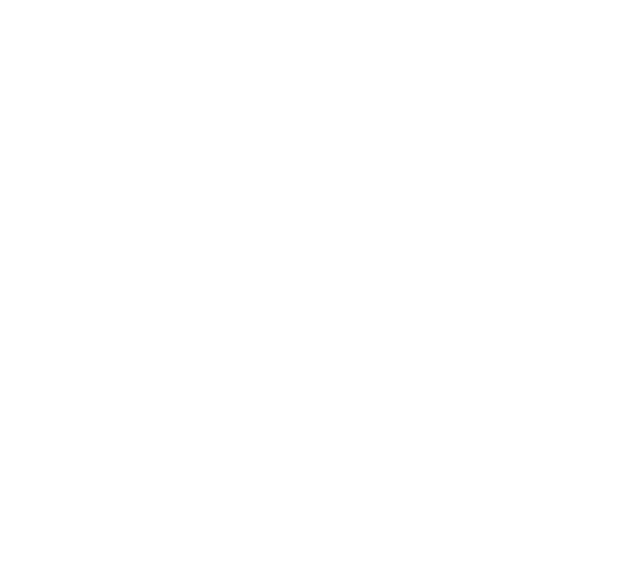
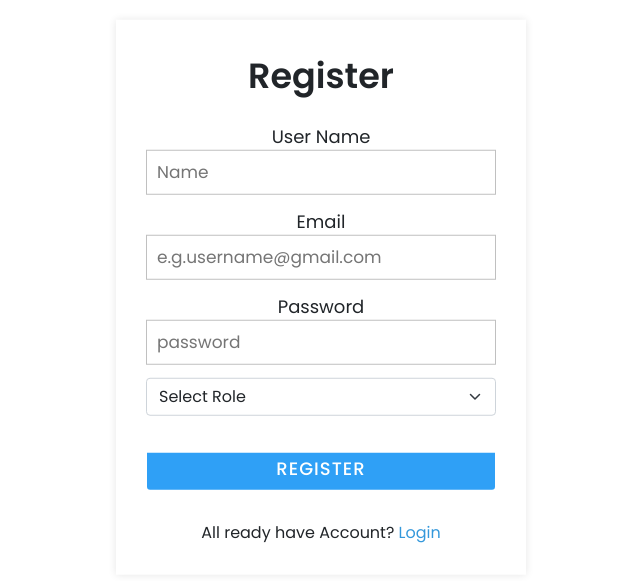
Before and after one commit to Archit-Suthar/TRINIT_ExitCode_Dev02, a React (Create React App) app: page /signup in a window 1280 px wide. Before the commit this address had no page. Shown: the part 103-684 px from the top of the page, without its empty margins (319-959 px from the left). Built offline with nearby package versions, Linux system fonts and the light colour scheme.

Commit message:
add more and more functionality

```diff
--- a/src/App.js
+++ b/src/App.js
@@ -1,5 +1,5 @@
 import './App.css';
-
+import BugStates from './context/bugs/BugStates';
 import {
   BrowserRouter as Router,
   Routes ,
@@ -7,20 +7,21 @@
 } from "react-router-dom"
 import Home from './components/Home/Home';
 import Login from './components/login/Login';
+import Signup from './components/Signup/Signup';
 import Dashboard from './components/User/Dashboard';
 function App() {
   return (
     <div className="App">
+      <BugStates>
       <Router>
-
         <Routes>
         <Route exact path="/" element={<Home/>}/>
         <Route exact path="/login" element={<Login />} />
+        <Route exact path="/signup" element={<Signup />} />
         <Route exact path="/dashboard" element={<Dashboard />} />
         </Routes>
-        {/* </div> */}
-
       </Router>
+      </BugStates>
     </div>
   );
 }
--- a/src/components/Home/Home.js
+++ b/src/components/Home/Home.js
@@ -1,5 +1,5 @@
 import React from 'react'
-import Navbar from '../navbar/Navbar';
+import Navbar from '../navbar/navbar';
 
 const Home = () => {
   return (
--- /dev/null
+++ b/src/components/Signup/Signup.js
@@ -0,0 +1,80 @@
+import React, { useState } from 'react';
+import { useNavigate } from 'react-router'
+import {
+  Link
+} from "react-router-dom";
+import './signup.css'
+const Login = () => {
+  let navigate = useNavigate();
+  const [credentials, setCredentials] = useState({ name: " ", email: " ", password: " ", post:"" })
+  const handleSubmit = async (e) => {
+    e.preventDefault();
+    const { name, email, password,post } = credentials;
+    const response = await fetch(`http://localhost:5000/admin/addadmin`, {
+      method: 'POST',
+      headers: {
+        'Content-Type': 'application/json',
+      },
+      body: JSON.stringify({ name, email, password,post })
+    });
+    const json = await response.json();
+    console.log(json)
+    if (json.success) {
+      //Save the token and redirect to home
+      localStorage.setItem('token', json.authtoken);
+      navigate("/login")
+      alert("Account Created Successfully")
+      // props.showAlert("Account Created Successfully","success")
+    } else {
+      // props.showAlert("Invalid Credentials","danger")
+      alert("Invalid Credentials");
+    }
+  }
+  const onChange = (e) => {
+    setCredentials({ ...credentials, [e.target.name]: e.target.value })
+  }
+  return (
+    <div className="center">
+      {/* <input type="checkbox" id="show"/>
+    <label for="show" className="show-btn">View Form</label> */}
+      <div className="container-login">
+        {/* <label for="show" className="close-btn fas fa-times" title="close"></label> */}
+        <div className="text">
+          Register
+        </div>
+        <form onSubmit={handleSubmit}>
+          <div className="data">
+            <label>User Name</label>
+            <input type="text" name='name' required placeholder='Name' onChange={onChange} />
+          </div>
+          <div className="data">
+            <label>Email</label>
+            <input type="text" name='email' required placeholder='e.g.username@gmail.com' onChange={onChange} />
+          </div>
+          <div className="data">
+            <label>Password</label>
+            <input type="password" name='password' required placeholder='password' onChange={onChange} />
+          </div>
+          {/* {select} */}
+          <select className="form-select" name='post'  onChange={onChange} aria-label="Default select example">
+                  <option select = "true">Select Role</option>
+                  <option value="Admin">Admin</option>
+                  <option value="Employee">Employee</option>
+                  <option value="User">User</option>
+               </select>
+
+               {/* {select} */}
+          <div className="btn">
+            <div className="inner"></div>
+            <button type="submit">Register</button>
+          </div>
+          <div className="signup-link">
+            All ready have Account? <Link to="/login">Login</Link>
+          </div>
+        </form>
+      </div>
+    </div>
+  )
+}
+
+export default Login;
--- /dev/null
+++ b/src/components/Signup/signup.css
@@ -0,0 +1,126 @@
+@import url('https://fonts.googleapis.com/css?family=Poppins:400,500,600,700&display=swap');
+*{
+  margin: 0;
+  padding: 0;
+  outline: none;
+  box-sizing: border-box;
+  font-family: 'Poppins', sans-serif;
+}
+body{
+  height: 100vh;
+  width: 100%;
+  /* background: linear-gradient(115deg, #56d8e4 10%, #9f01ea 90%); */
+}
+.show-btn{
+  background: #fff;
+  padding: 10px 20px;
+  font-size: 20px;
+  font-weight: 500;
+  color: #3498db;
+  cursor: pointer;
+  box-shadow: 0px 0px 10px rgba(0,0,0,0.1);
+}
+.show-btn, .container-login{
+  position: absolute;
+  top: 50%;
+  left: 50%;
+  transform: translate(-50%, -50%);
+}
+.container-login{
+  /* display: none; */
+  background: #fff;
+  width: 410px;
+  padding: 30px;
+  box-shadow: 0 0 8px rgba(0,0,0,0.1);
+}
+#show:checked ~ .container-login{
+  display: block;
+}
+.container-login .close-btn{
+  position: absolute;
+  right: 20px;
+  top: 15px;
+  font-size: 18px;
+  cursor: pointer;
+}
+.container-login .close-btn:hover{
+  color: #3498db;
+}
+.container-login .text{
+  font-size: 35px;
+  font-weight: 600;
+  text-align: center;
+}
+.container-login form{
+  margin-top: -20px;
+}
+.container-login form .data{
+  height: 45px;
+  width: 100%;
+  margin: 40px 0;
+}
+form .data label{
+  font-size: 18px;
+}
+form .data input{
+  height: 100%;
+  width: 100%;
+  padding-left: 10px;
+  font-size: 17px;
+  border: 1px solid silver;
+}
+form .data input:focus{
+  border-color: #3498db;
+  border-bottom-width: 2px;
+}
+form .forgot-pass{
+  margin-top: 8px !important;
+}
+form .forgot-pass a{
+  color: #3498db;
+  text-decoration: none;
+}
+form .forgot-pass a:hover{
+  text-decoration: underline;
+}
+form .btn{
+  margin: 30px 0;
+  height: 45px;
+  width: 100%;
+  position: relative;
+  overflow: hidden;
+}
+form .btn .inner{
+  height: 100%;
+  width: 300%;
+  position: absolute;
+  left: -100%;
+  z-index: -1;
+  background: #2fa0f6;
+  transition: all 0.4s;
+}
+form .btn:hover .inner{
+  left: 0;
+}
+form .btn button{
+  height: 100%;
+  width: 100%;
+  background: none;
+  border: none;
+  color: #fff;
+  font-size: 18px;
+  font-weight: 500;
+  text-transform: uppercase;
+  letter-spacing: 1px;
+  cursor: pointer;
+}
+form .signup-link{
+  text-align: center;
+}
+form .signup-link a{
+  color: #3498db;
+  text-decoration: none;
+}
+form .signup-link a:hover{
+  text-decoration: underline;
+}
--- a/src/components/User/Dashboard.js
+++ b/src/components/User/Dashboard.js
@@ -1,5 +1,5 @@
 import React from 'react';
-import Navbar from '../navbar/Navbar';
+import Navbar from '../navbar/navbar';
 import AddBug from '../Bug/AddBug';
 import Buglist from '../buglist/Buglist';
 
--- a/src/components/login/login.js
+++ b/src/components/login/login.js
@@ -1,36 +1,37 @@
-import React,{useState} from 'react';
+import React, { useState } from 'react';
 import './login.css'
-// import {
-//     Link
-//   } from "react-router-dom";
+import {
+   Link
+} from "react-router-dom";
 import { useNavigate } from 'react-router'
 import './login.css';
 const Login = () => {
 
    let navigate = useNavigate();
-   const [credentials,setCredentials] = useState({email:"",password:""});
-   const handleSubmit = async (e)=>{
+   const [credentials, setCredentials] = useState({ email: "", password: "",post:"" });
+   const handleSubmit = async (e) => {
       e.preventDefault();
       const response = await fetch(`http://localhost:5000/admin/login`, {
          method: 'POST',
          headers: {
             'Content-Type': 'application/json',
          },
-              body: JSON.stringify({email:credentials.email,password:credentials.password})
+         body: JSON.stringify({ email: credentials.email, password: credentials.password,post: credentials.post })
       });
       const json = await response.json();
       console.log(json)
-            if(json.success){
+      if (json.success) {
          //Save the token and redirect to home
-                localStorage.setItem('token',json.authtoken);
+         localStorage.setItem('token', json.authtoken);
+         localStorage.setItem('post', json.post);
          alert("Logged In Successfully")
-                navigate("/")
-            }else{
+         navigate("/dashboard")
+      } else {
          alert("Invalid Details");
       }
    }
-   const onChange = (e)=>{
-      setCredentials({...credentials, [e.target.name]:e.target.value})
+   const onChange = (e) => {
+      setCredentials({ ...credentials, [e.target.name]: e.target.value })
    }
    return (
       <div className="center">
@@ -41,27 +42,21 @@
             <form onSubmit={handleSubmit}>
                <div className="data">
                   <label>UserName</label>
-             <input type="text" required placeholder='e.g.username@gmail.com' name='email' value={credentials.email} onChange={onChange}/>
+                  <input type="text" required placeholder='e.g.username@gmail.com' name='email' value={credentials.email} onChange={onChange} />
                </div>
                <div className="data">
                   <label>Password</label>
-             <input type="password" required placeholder='password' name='password' value={credentials.password} onChange={onChange}/>
+                  <input type="password" required placeholder='password' name='password' value={credentials.password} onChange={onChange} />
                </div>
-          {/* radio button */}
-          {/* <div className="form-check">
-            <input className="form-check-input" type="radio" name="flexRadioDefault" id="flexRadioDefault1"  checked/>
-              <label className="form-check-label" forhtml="flexRadioDefault1">
-                Student
-              </label>
-          </div>
-          <div className="form-check">
-            <input className="form-check-input" type="radio" name="flexRadioDefault" id="flexRadioDefault2" />
-              <label className="form-check-label" forhtml="flexRadioDefault2">
-                Admin
-              </label>
-          </div> */}
+               {/* {select} */}
+               <select className="form-select" onChange={onChange} name='post' aria-label="Default select example">
+                  <option select = "true">Select Role</option>
+                  <option value="Admin">Admin</option>
+                  <option value="Employee">Employee</option>
+                  <option value="User">User</option>
+               </select>
 
-          {/* radio button */}
+               {/* {select} */}
                <div className="forgot-pass">
                   <a href="#">Forgot Password?</a>
                </div>
@@ -70,7 +65,7 @@
                   <button type="submit">login</button>
                </div>
                <div className="signup-link">
-             {/* Not a member? <Link to="/signup">Register</Link> */}
+                  Not a member? <Link to="/signup">Register</Link>
                </div>
             </form>
          </div>
--- a/src/components/navbar/navbar.js
+++ b/src/components/navbar/navbar.js
@@ -1,13 +1,14 @@
 import React from 'react';
+import { Link,useLocation } from 'react-router-dom';
 import { useNavigate } from 'react-router'
-// import { Link } from 'react-router-dom';
+function Navbar() {
+    const location = useLocation();
+    let navigate = useNavigate();
+    const handleLogout = ()=>{
+        localStorage.removeItem("token");
+        navigate("/login")
 
-function Navbar() {
-   let navigate = useNavigate();
-
-    const handleLogin = () => {
-        navigate("/login")
-    }
+      }
     return <div>
         <nav className="navbar navbar-expand-lg navbar-light bg-light">
             <div className="container-fluid">
@@ -18,16 +19,20 @@
                 <div className="collapse navbar-collapse" id="navbarSupportedContent">
                     <ul className="navbar-nav me-auto mb-2 mb-lg-0">
                         <li className="nav-item">
-                            <a className="nav-link active" aria-current="page" href="/">Home</a>
+                            <Link className={`nav-link ${location.pathname === "/"?"active":""}`} aria-current="page" to="/">Home</Link>
                         </li>
                         <li className="nav-item">
-                            <a className="nav-link" href="/dashboard">Dashboard</a>
+                            <Link className={`nav-link ${location.pathname === "/dashboard"?"active":""}` } to="/dashboard">Dashboard</Link>
                         </li>
 
                     </ul>
-                        <div class="d-flex">
-                            <button class="btn btn-outline-primary" onClick={handleLogin}>Login / SignUp</button>
-                        </div>
+                    <div className="d-flex">
+                        {!localStorage.getItem("token") ?
+                        <>
+                        <Link className="btn btn-outline-primary" to="/login" role="button">LogIn</Link>
+                        </> :
+                        <button className="btn btn-outline-primary" onClick={handleLogout}>Log Out</button>}
+                    </div>
 
                 </div>
             </div>
--- /dev/null
+++ b/src/context/bugs/BugStates.js
@@ -0,0 +1,48 @@
+import BugContext from "./bugContext";
+import {useState} from "react";
+
+const BugStates = (props) => {
+    const host = "http://localhost:5000";
+    const bugsInitial = []
+      const [bugs,setBugs] = useState(bugsInitial)
+      //Get All Bugs
+      const getBug = async()=>{
+        const response = await fetch(`${host}/bugs/fetchallbugs`, {
+            method: 'GET',
+            headers: {
+              'Content-Type': 'application/json',
+              "auth-token":localStorage.getItem("token")
+            }
+          });
+          const json = await response.json()
+          console.log(json);
+         setBugs(json)
+      }
+
+
+    //Add bug
+    const addBug = async(name,description,type)=>{
+        const response = await fetch(`${host}/bugs/addbug`, {
+            method: 'POST',
+            headers: {
+              'Content-Type': 'application/json',
+              "auth-token":localStorage.getItem("token")
+            },
+
+            body: JSON.stringify({name,description,type})
+          });
+          const bug = await response.json();
+        setBugs(bugs.concat(bug));
+        console.log(bugs);
+      }
+
+  return (
+    <div>
+      <BugContext.Provider value={{bugs,getBug,addBug}}>
+            {props.children}
+        </BugContext.Provider>
+    </div>
+  )
+}
+
+export default BugStates;
--- /dev/null
+++ b/src/context/bugs/bugContext.js
@@ -0,0 +1,5 @@
+import { createContext } from "react";
+
+const bugContext = createContext();
+
+export default bugContext;
```
Also changed, not shown: src/components/Bug/AddBug.js (+20 -27 lines), src/components/Bug/Bugitem.js (added, +15 -0 lines), src/components/buglist/buglist.js (+18 -19 lines), 2 other files (tests, documents, lock files or other folders). Lines whose indentation alone changed are shown as unchanged.
